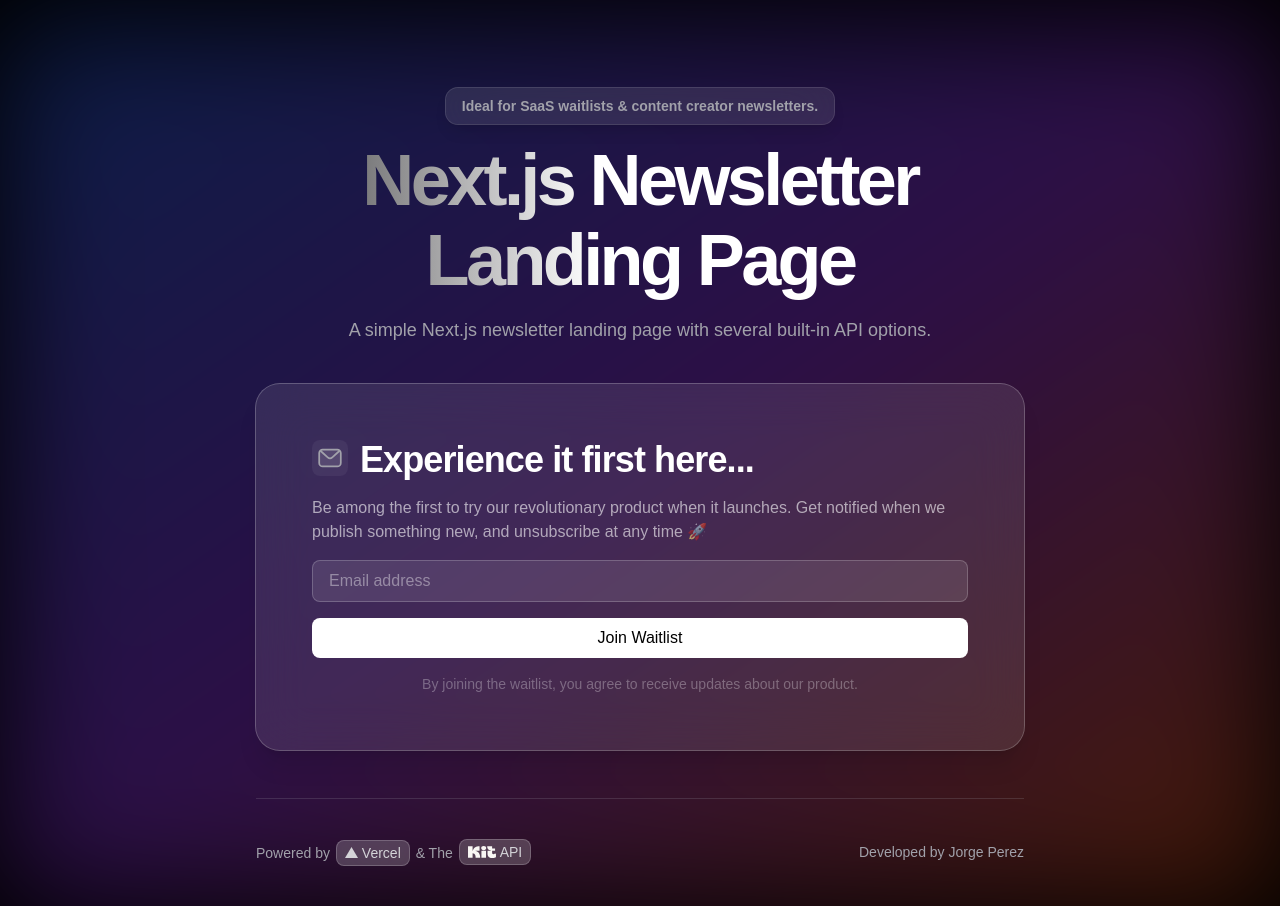
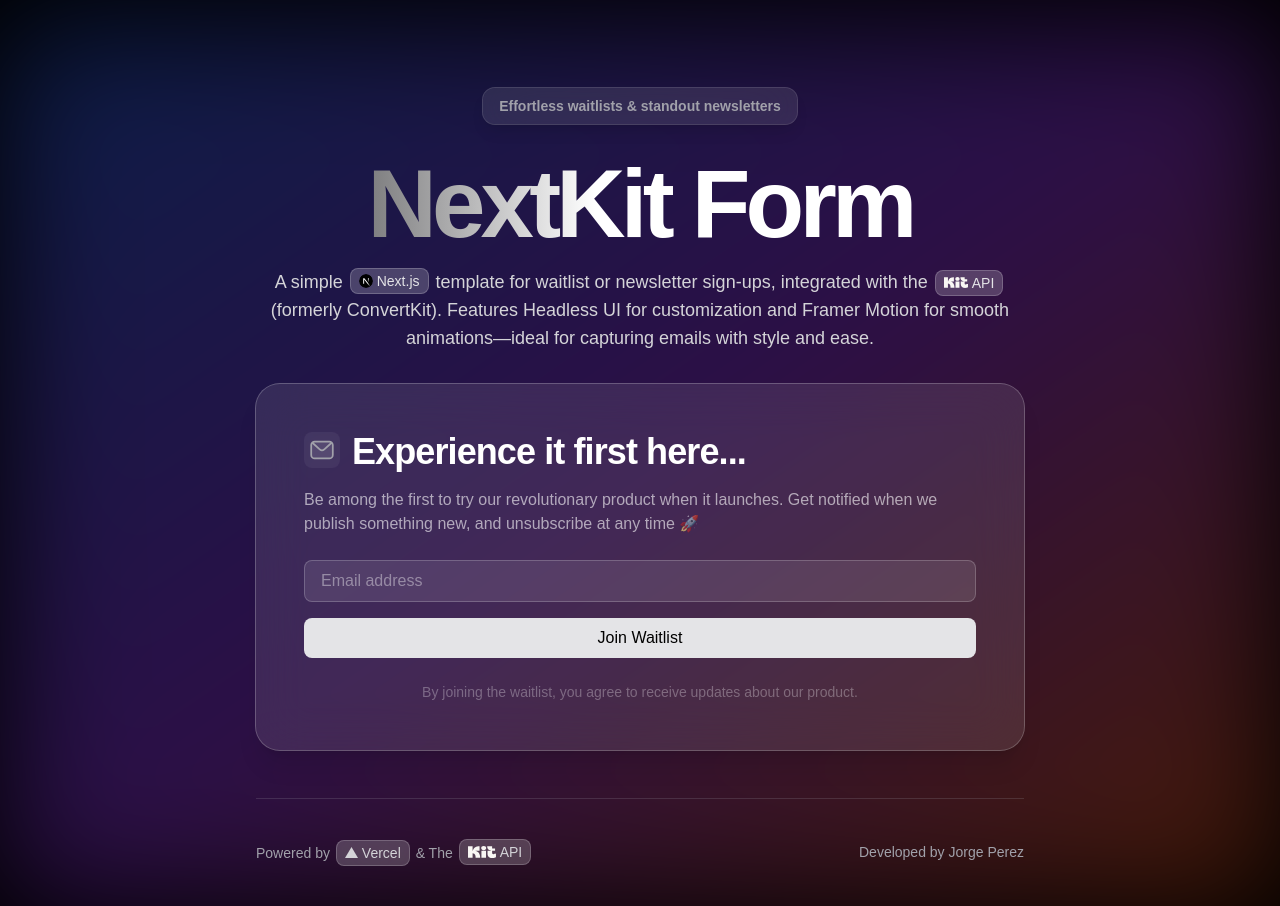
Before and after one commit to JPerez00/next-kit-form, a Next.js app: page / in a window 1280 px wide. Built offline with nearby package versions, Linux system fonts and the light colour scheme.

Commit message:
frontend redesign

```diff
--- a/app/page.tsx
+++ b/app/page.tsx
@@ -1,9 +1,8 @@
-// app/page.tsx
-
 'use client';
 
 import { useState } from 'react';
 import { motion } from 'framer-motion';
+import Image from 'next/image';
 
 function MailIcon(props: React.ComponentPropsWithoutRef<'svg'>) {
   return (
@@ -25,6 +24,16 @@ function MailIcon(props: React.ComponentPropsWithoutRef<'svg'>) {
         className="stroke-zinc-400"
       />
     </svg>
+  );
+}
+
+function Pin(props: JSX.IntrinsicAttributes & React.AnchorHTMLAttributes<HTMLAnchorElement>) {
+  return (
+    <a
+      {...props}
+      target="_blank"
+      className="mr-0.5 ml-0.5 inline-flex items-center border px-2 py-1 text-sm leading-4 no-underline text-zinc-200 border-1 border-white/20 backdrop-blur-xl bg-white/20 rounded-lg"
+    />
   );
 }
 
@@ -82,27 +91,54 @@ export default function Component() {
         transition={{ duration: 1 }}
         className="text-center"
       >
-        <div className="shadow-lg font-semibold mb-4 inline-flex rounded-xl px-4 py-1 md:py-2 text-xs md:text-sm leading-6 text-zinc-400 ring-1 ring-white/20 hover:ring-white/30 backdrop-blur-xl bg-white/10 transition-all">
-          Ideal for SaaS waitlists & content creator newsletters.
+        <div className="shadow-lg font-semibold mb-8 md:mb-10 inline-flex rounded-xl px-4 py-1 md:py-2 text-xs md:text-sm leading-6 text-zinc-400 ring-1 ring-white/20 hover:ring-white/30 backdrop-blur-xl bg-white/10 transition-all">
+          {`Effortless waitlists & standout newsletters`}
         </div>
-        <h1 className="text-balance text-5xl leading-[3.4rem] md:text-7xl md:leading-[5rem] font-bold tracking-tighter max-w-4xl mx-auto bg-gradient-to-r from-zinc-900 to-white to-45% bg-clip-text text-transparent">
-          Next.js Newsletter Landing Page
+        <h1 className="text-balance text-6xl leading-[3.4rem] md:text-8xl md:leading-[5rem] font-bold tracking-tighter max-w-4xl mx-auto bg-gradient-to-r from-zinc-900 to-white to-45% bg-clip-text text-transparent">
+          {`NextKit Form`}
         </h1>
-        <p className="mt-4 text-lg text-zinc-400">
-          A simple Next.js newsletter landing page with several built-in API options.
+        <p className="max-w-3xl mx-auto mt-6 text-base md:text-lg text-zinc-300">
+          A simple {' '}
+          <Pin href="https://nextjs.org">
+            <Image
+              alt="Next.js logomark"
+              src="/next-logo.svg"
+              className="!mr-1"
+              width="14"
+              height="14"
+            />
+            Next.js
+          </Pin>
+          {' '}
+          template for waitlist or newsletter
+          sign-ups, integrated with the {' '}
+          <Pin href="https://kit.com/">
+            <Image
+              alt="Kit logomark"
+              src="/kit-logo.svg"
+              className="!mr-1"
+              width="24"
+              height="24"
+            />
+            API
+          </Pin>
+          {' '}
+          (formerly ConvertKit).
+          Features Headless UI for customization and Framer Motion for
+          smooth animations—ideal for capturing emails with style and ease.
         </p>
       </motion.div>
 
       {/* Main Content */}
-      <div className="max-w-3xl mx-auto relative mt-10 pb-12">
+      <div className="max-w-3xl mx-auto relative mt-8 pb-12">
         <div className="relative">
           <motion.div
             initial={{ opacity: 0, scale: 0.95 }}
             animate={{ opacity: 1, scale: 1 }}
             transition={{ duration: 0.5, delay: 0.2 }}
-            className="ring-1 ring-white/30 backdrop-blur-xl bg-white/10 rounded-3xl p-8 md:p-14 shadow-xl"
+            className="ring-1 ring-white/30 backdrop-blur-xl bg-white/10 rounded-3xl px-6 py-8 md:p-12 shadow-xl"
           >
-            <div className="space-y-4">
+            <div className="space-y-6">
               <div className="space-y-4">
                 <div className="flex">
                   <MailIcon className="bg-white/5 rounded-lg p-1 h-9 w-9 flex-none items-center justify-center" />
@@ -141,7 +177,7 @@ export default function Component() {
                 <button
                   type="submit"
                   disabled={status === 'loading'}
-                  className="w-full px-4 py-2 rounded-lg bg-white text-black hover:bg-white/90 transition-colors font-medium"
+                  className="w-full px-4 py-2 rounded-lg bg-zinc-200 text-black hover:bg-white transition-all font-medium"
                 >
                   {status === 'loading' ? 'Joining...' : 'Join Waitlist'}
                 </button>
```
